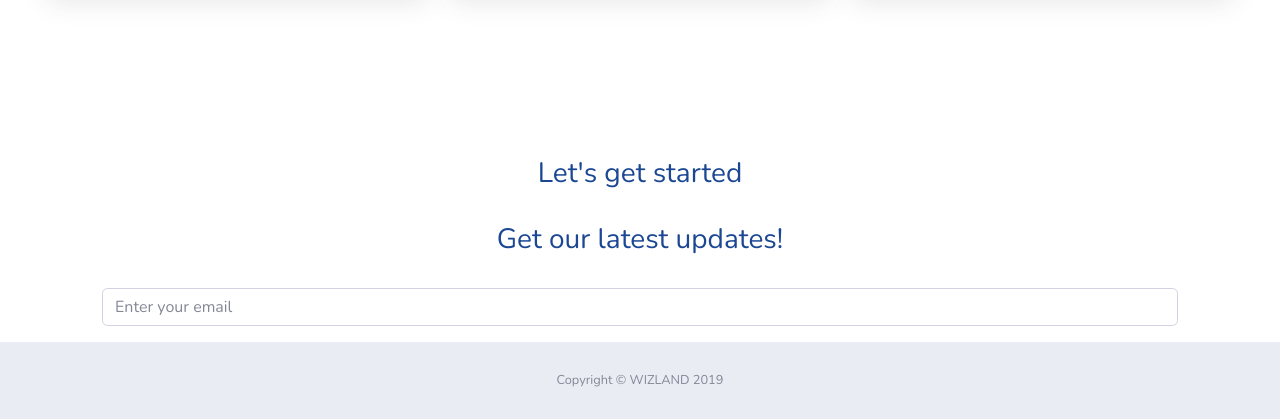
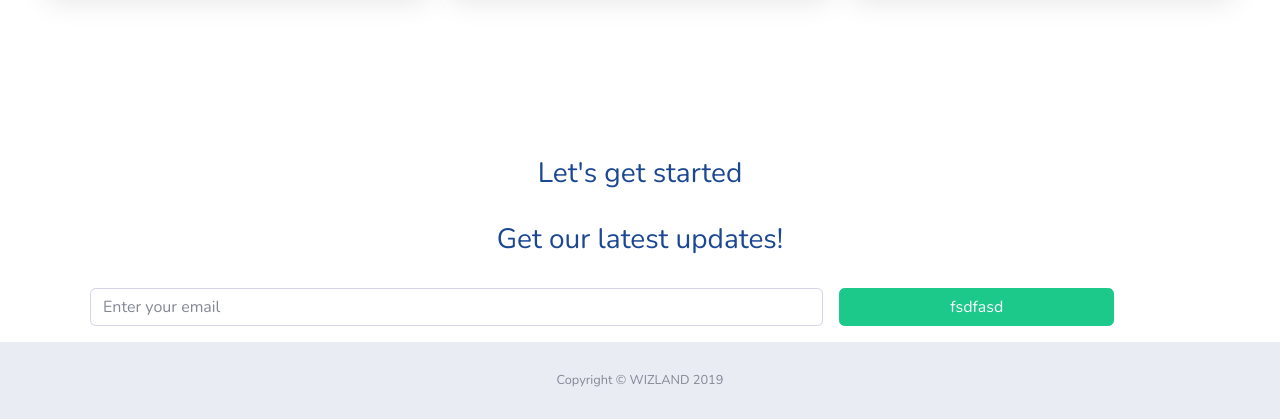
Before and after one commit to josephananda/project_imk, a plain HTML site: page Documents/Brawijaya/IMK/web/index.html in a window 1280 px wide. Shown: the part 1083-1502 px from the top of the page. Drawn offline with nearby package versions, Linux system fonts and the light colour scheme; some packages are replaced by stand-ins of ours; a script that the page names is missing; files whose address does not match are found by name.

Commit message:
yoi finish

```diff
--- a/Documents/Brawijaya/IMK/web/index.html
+++ b/Documents/Brawijaya/IMK/web/index.html
@@ -332,20 +332,19 @@
                 <br>
                 <br>
                 <br>
-              <div class="h3 row justify-content-center text-center text-navy mb-3 mx-2">
+              <div id="info-aajaa" class="h3 row justify-content-center text-center text-navy mb-3 mx-2">
                 <p>Let's get started</p>
               </div>
-              <div class="h3 row justify-content-center text-center text-navy mb-3 mx-2">
+              <div id="info-aajaa" class="h3 row justify-content-center text-center text-navy mb-3 mx-2">
                 <p>Get our latest updates!</p>
             </div>
             <div class="container">
               <div class="form-group flex-column align-items-start">
                 <div class="justify-content-center text-center text-navy mb-3 mx-2">
-
-                  <div>
-                    <input type="text" class="form-control" id="inputUsername" placeholder="Enter your email" required>
-
-                </div>
+                  <div class="row">
+                    <input id="bagian-email" type="text" class="form-control col-lg-8 mr-3" id="inputUsername" placeholder="Enter your email" required>
+                    <button id="bagian-button" type="button" class="btn btn-success col-lg-3" name="button">fsdfasd</button>
+                  </div>
                 </div>
               </div>
             </div>
@@ -409,6 +408,26 @@
         origin:'top',
         viewFactor:0.2
       });
+
+      sr.reveal('#info-aajaa', {
+        duration:900,
+        distance:'900px',
+        origin:'top',
+        viewFactor:0.2
+      });
+      sr.reveal('#bagian-email ', {
+        duration:900,
+        distance:'300px',
+        origin:'right',
+        viewFactor:0.2
+      });
+      sr.reveal('#bagian-button', {
+        duration:900,
+        distance:'300px',
+        origin:'left',
+        viewFactor:0.2
+      });
+
       $('#iki-slider').parent().append($('#iki-slider'));
       $('#registerForm').appendTo("body")
     </script>
```
